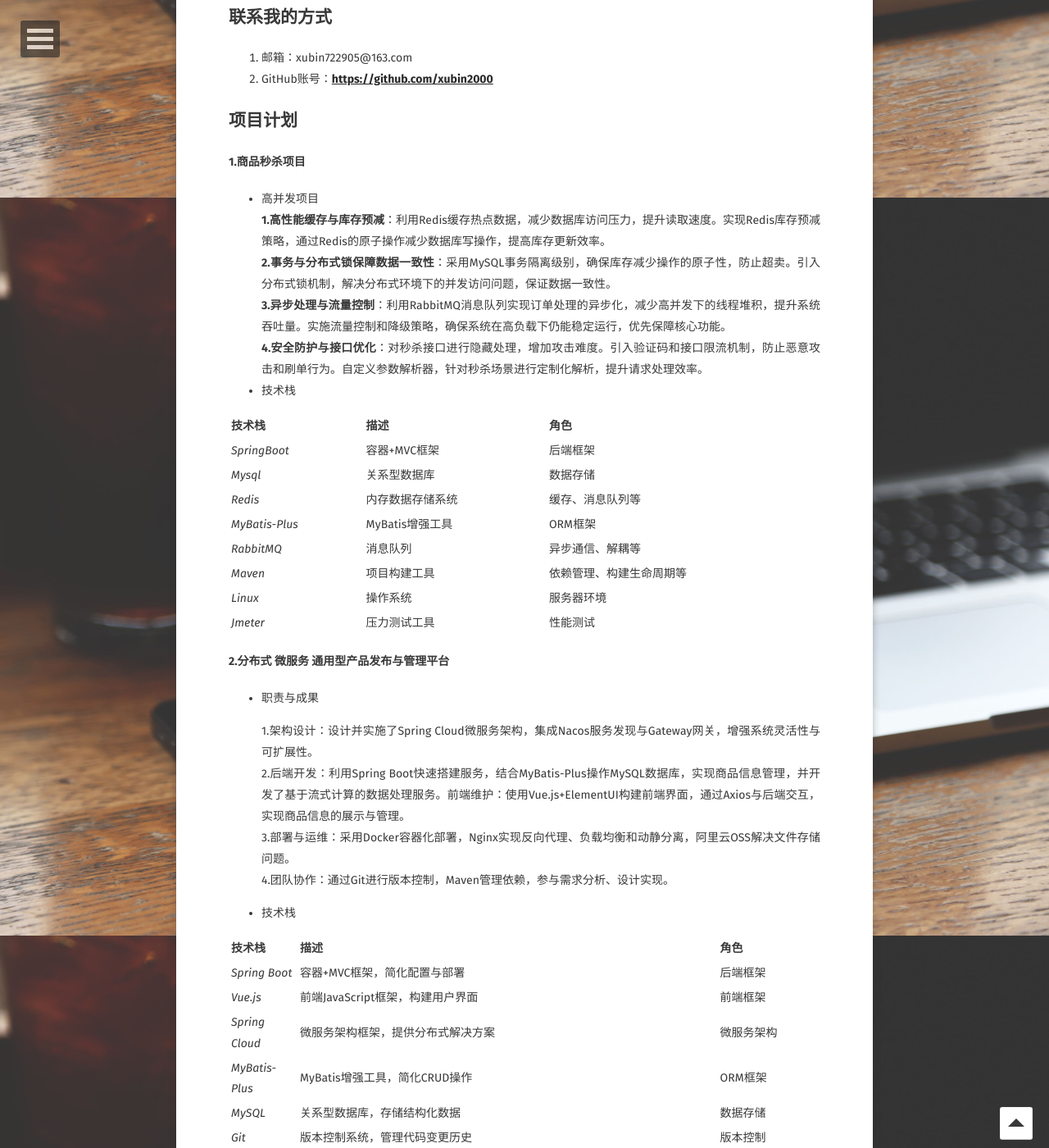
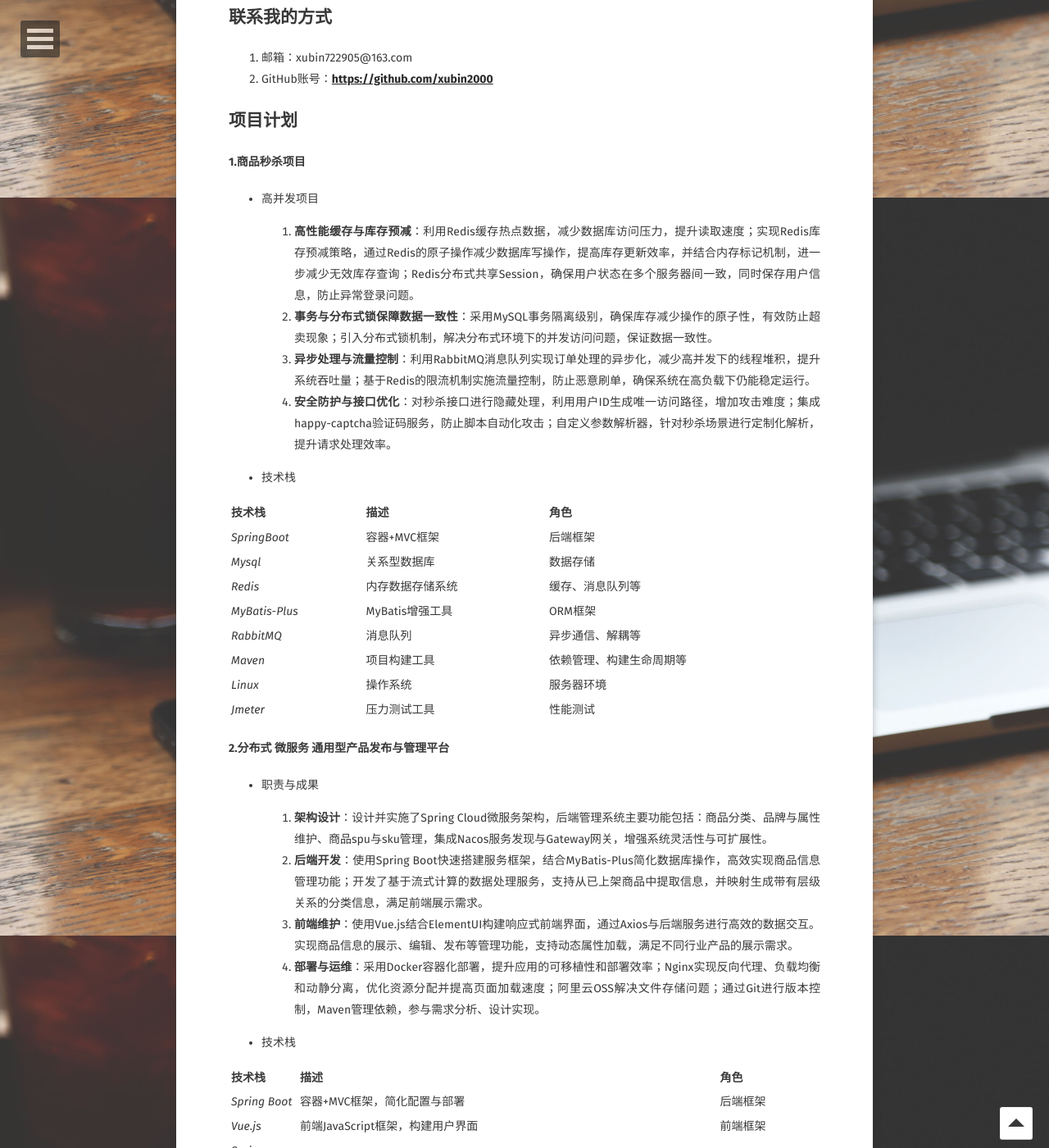
Before and after one commit to xubin2000/xubin2000.github.io, a Jekyll site: the page built from about/index.md, in a window 1280 px wide and 1400 px high, scrolled down 659 px. Shown: the whole window at 82% size. Built offline with Jekyll 4.4.1, drawn with Linux system fonts in a browser that asks for light colours; some web fonts are replaced.

Commit message:
Update index.md

```diff
--- a/about/index.md
+++ b/about/index.md
@@ -23,10 +23,12 @@ feature: https://xubin2000.github.io/assets/img/about/about2.jpg
 
 #### 1.商品秒杀项目
 - 高并发项目
-  **1.高性能缓存与库存预减**：利用Redis缓存热点数据，减少数据库访问压力，提升读取速度。实现Redis库存预减策略，通过Redis的原子操作减少数据库写操作，提高库存更新效率。
-  **2.事务与分布式锁保障数据一致性**：采用MySQL事务隔离级别，确保库存减少操作的原子性，防止超卖。引入分布式锁机制，解决分布式环境下的并发访问问题，保证数据一致性。
-  **3.异步处理与流量控制**：利用RabbitMQ消息队列实现订单处理的异步化，减少高并发下的线程堆积，提升系统吞吐量。实施流量控制和降级策略，确保系统在高负载下仍能稳定运行，优先保障核心功能。
-  **4.安全防护与接口优化**：对秒杀接口进行隐藏处理，增加攻击难度。引入验证码和接口限流机制，防止恶意攻击和刷单行为。自定义参数解析器，针对秒杀场景进行定制化解析，提升请求处理效率。
+
+  1. **高性能缓存与库存预减**：利用Redis缓存热点数据，减少数据库访问压力，提升读取速度；实现Redis库存预减策略，通过Redis的原子操作减少数据库写操作，提高库存更新效率，并结合内存标记机制，进一步减少无效库存查询；Redis分布式共享Session，确保用户状态在多个服务器间一致，同时保存用户信息，防止异常登录问题。
+  2. **事务与分布式锁保障数据一致性**：采用MySQL事务隔离级别，确保库存减少操作的原子性，有效防止超卖现象；引入分布式锁机制，解决分布式环境下的并发访问问题，保证数据一致性。
+  3. **异步处理与流量控制**：利用RabbitMQ消息队列实现订单处理的异步化，减少高并发下的线程堆积，提升系统吞吐量；基于Redis的限流机制实施流量控制，防止恶意刷单，确保系统在高负载下仍能稳定运行。
+  4. **安全防护与接口优化**：对秒杀接口进行隐藏处理，利用用户ID生成唯一访问路径，增加攻击难度；集成happy-captcha验证码服务，防止脚本自动化攻击；自定义参数解析器，针对秒杀场景进行定制化解析，提升请求处理效率。
+
 - 技术栈
 
 | 技术栈 | 描述 | 角色 |
@@ -43,10 +45,11 @@ feature: https://xubin2000.github.io/assets/img/about/about2.jpg
 #### 2.分布式 微服务 通用型产品发布与管理平台
 - 职责与成果
 
-  1.架构设计：设计并实施了Spring Cloud微服务架构，集成Nacos服务发现与Gateway网关，增强系统灵活性与可扩展性。
-  2.后端开发：利用Spring Boot快速搭建服务，结合MyBatis-Plus操作MySQL数据库，实现商品信息管理，并开发了基于流式计算的数据处理服务。前端维护：使用Vue.js+ElementUI构建前端界面，通过Axios与后端交互，实现商品信息的展示与管理。
-  3.部署与运维：采用Docker容器化部署，Nginx实现反向代理、负载均衡和动静分离，阿里云OSS解决文件存储问题。
-  4.团队协作：通过Git进行版本控制，Maven管理依赖，参与需求分析、设计实现。
+  1. **架构设计**：设计并实施了Spring Cloud微服务架构，后端管理系统主要功能包括：商品分类、品牌与属性维护、商品spu与sku管理，集成Nacos服务发现与Gateway网关，增强系统灵活性与可扩展性。
+  2. **后端开发**：使用Spring Boot快速搭建服务框架，结合MyBatis-Plus简化数据库操作，高效实现商品信息管理功能；开发了基于流式计算的数据处理服务，支持从已上架商品中提取信息，并映射生成带有层级关系的分类信息，满足前端展示需求。
+  3. **前端维护**：使用Vue.js结合ElementUI构建响应式前端界面，通过Axios与后端服务进行高效的数据交互。实现商品信息的展示、编辑、发布等管理功能，支持动态属性加载，满足不同行业产品的展示需求。
+  4. **部署与运维**：采用Docker容器化部署，提升应用的可移植性和部署效率；Nginx实现反向代理、负载均衡和动静分离，优化资源分配并提高页面加载速度；阿里云OSS解决文件存储问题；通过Git进行版本控制，Maven管理依赖，参与需求分析、设计实现。
+
 - 技术栈
 
 | 技术栈 | 描述 | 角色 |
```
